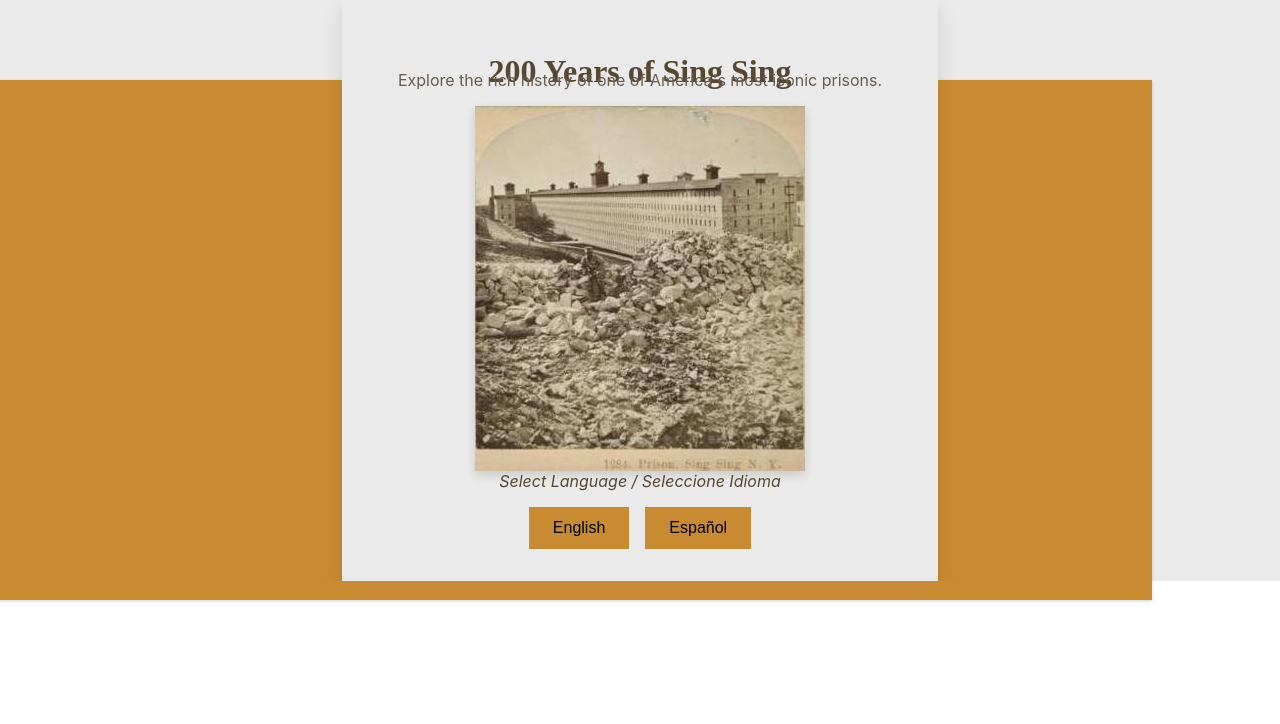
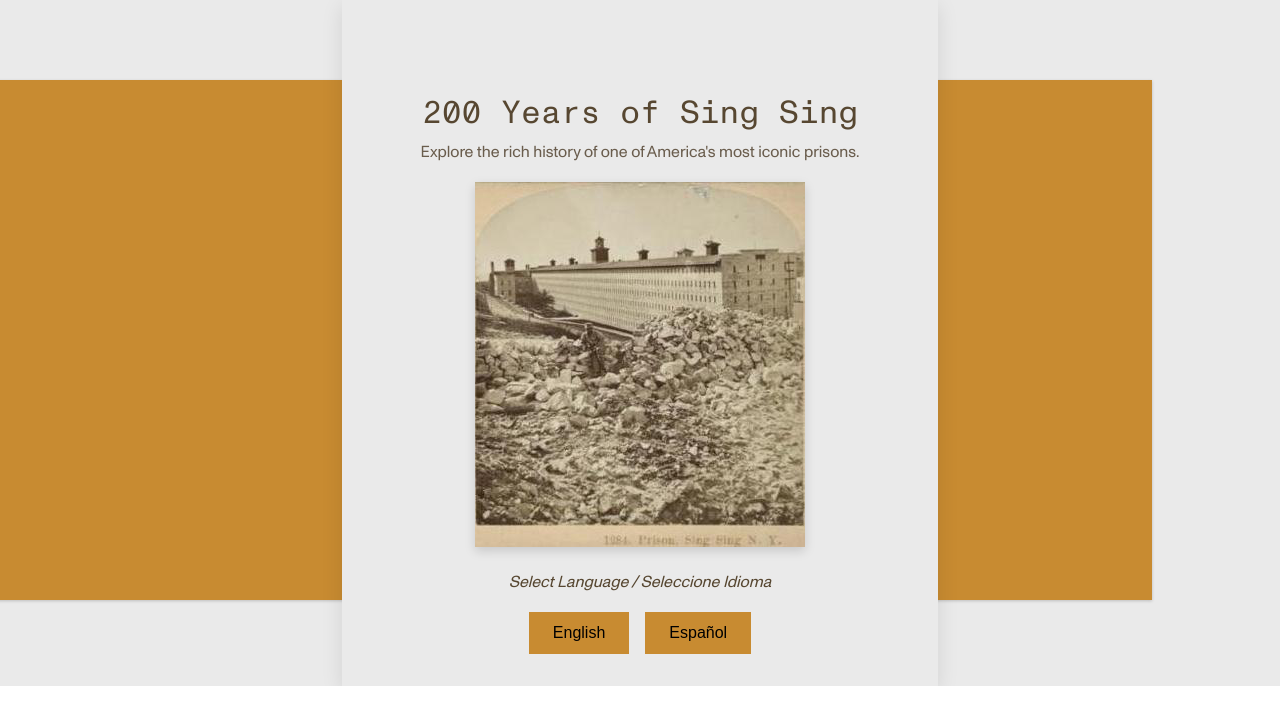
Before and after one commit to samweldon9393/SingSingPrisonMuseum-maps, a React (Create React App) app: page / in a window 1280 px wide. Shown: the top 724 px of the page. Built offline with nearby package versions, Linux system fonts and the light colour scheme.

Commit message:
Add Monument Grotesk fonts

```diff
--- a/src/MainApp.tsx
+++ b/src/MainApp.tsx
@@ -124,7 +124,7 @@
                   );
               })}
               <div className="caption-banner">
-                  <h2><strong>{maps[index].year}</strong></h2>
+                  <h2 className="banner-year"><strong>{maps[index].year}</strong></h2>
                   <div className="banner-swipe">
                     {language === "en" ? (
                         <>
--- a/src/index.css
+++ b/src/index.css
@@ -1,3 +1,17 @@
+@font-face {
+  font-family: 'Monument Grotesk';
+  src: url('../public/fonts/monument-grotesk-regular.ttf') format('truetype');
+  font-weight: normal;
+  font-style: normal;
+}
+
+@font-face {
+  font-family: 'Monument Grotesk Semi Mono';
+  src: url('../public/fonts/monument-grotesk-semi-mono.ttf') format('truetype');
+  font-weight: normal;
+  font-style: normal;
+}
+
 body {
   margin: 0;
   font-family: -apple-system, BlinkMacSystemFont, 'Segoe UI', 'Roboto', 'Oxygen',
--- a/src/style.css
+++ b/src/style.css
@@ -1,5 +1,5 @@
 /* COLORS
- * copper: #c88b31
+ * copper: #C88b31;
  * grey: #EAEAEA;
  * */
 
@@ -7,6 +7,7 @@
   margin: 0;
   padding: 0;
   overflow-x: hidden;
+  font-family: 'Monument Grotesk', sans-serif;
 }
 
 .slideshow-wrapper {
@@ -80,7 +81,10 @@
   padding: 0 2.5rem;
   color: black;
   font-size: 5rem;
-  font-family: 'Georgia', serif;
+}
+
+.banner-year {
+  font-family: Georgia;
 }
 
 @media (max-width: 600px) {
```
Also changed, not shown: public/fonts/monument-grotesk-regular.ttf (added), public/fonts/monument-grotesk-semi-mono.ttf (added).
